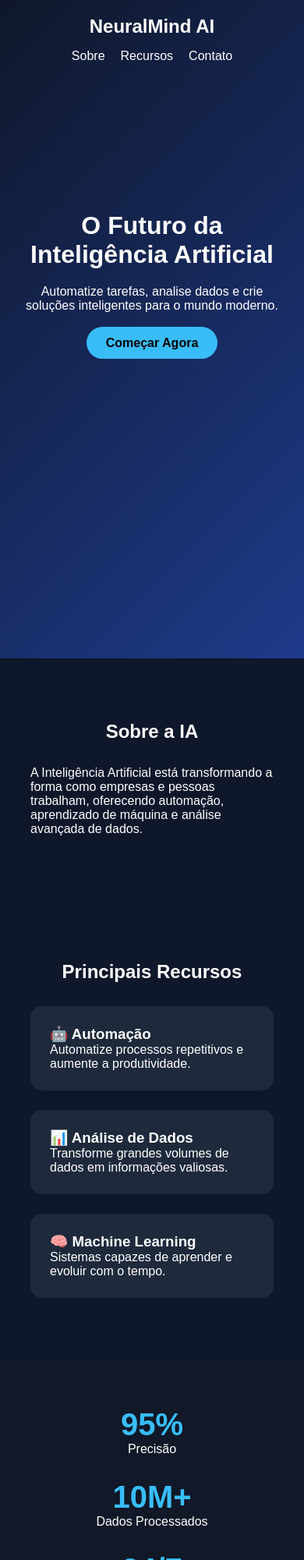
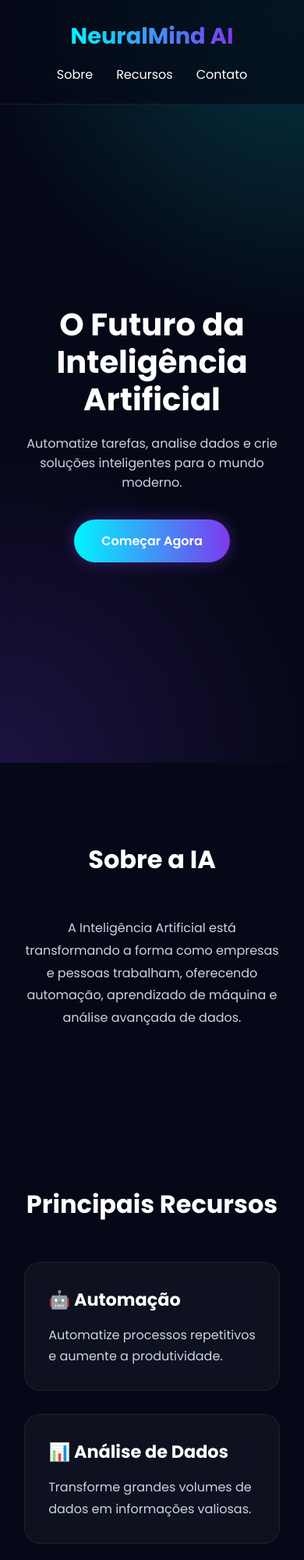
Before and after one commit to micaelbatista-art/-AI-Vision, a plain HTML site: page index.html in a window 390 px wide. Shown: the top 2000 px of the page at 78% size. Drawn offline with Linux system fonts and the light colour scheme.

Commit message:
Update style.css

```diff
--- a/style.css
+++ b/style.css
@@ -1,123 +1,230 @@
+/* Google Font */
+@import url('https://fonts.googleapis.com/css2?family=Poppins:wght@300;400;500;600;700&display=swap');
+
 *{
     margin:0;
     padding:0;
     box-sizing:border-box;
-    font-family:Arial, sans-serif;
+    font-family:'Poppins', sans-serif;
+}
+
+html{
+    scroll-behavior:smooth;
 }
 
 body{
-    background:#0f172a;
-    color:white;
+    background:#050816;
+    color:#fff;
+    overflow-x:hidden;
 }
 
+/* HEADER */
 header{
     min-height:100vh;
-    background:linear-gradient(135deg,#0f172a,#1e3a8a);
+    background:
+    radial-gradient(circle at top right,#00f5ff33,transparent 40%),
+    radial-gradient(circle at bottom left,#7c3aed33,transparent 40%),
+    #050816;
 }
 
+/* NAVBAR */
 nav{
+    width:100%;
     display:flex;
     justify-content:space-between;
     align-items:center;
-    padding:20px 10%;
+    padding:25px 8%;
+    position:fixed;
+    top:0;
+    backdrop-filter:blur(10px);
+    background:rgba(5,8,22,.7);
+    border-bottom:1px solid rgba(255,255,255,.08);
+    z-index:1000;
+}
+
+nav h1{
+    font-size:1.8rem;
+    font-weight:700;
+    background:linear-gradient(90deg,#00f5ff,#7c3aed);
+    -webkit-background-clip:text;
+    -webkit-text-fill-color:transparent;
 }
 
 nav ul{
     display:flex;
+    gap:30px;
     list-style:none;
-    gap:20px;
 }
 
 nav a{
-    color:white;
     text-decoration:none;
+    color:#fff;
+    transition:.3s;
 }
 
+nav a:hover{
+    color:#00f5ff;
+}
+
+/* HERO */
 .hero{
+    min-height:100vh;
+    display:flex;
+    flex-direction:column;
+    justify-content:center;
+    align-items:center;
     text-align:center;
-    margin-top:150px;
-    padding:20px;
+    padding:0 20px;
 }
 
 .hero h2{
-    font-size:3rem;
+    font-size:4rem;
+    max-width:900px;
+    line-height:1.2;
     margin-bottom:20px;
 }
 
 .hero p{
     max-width:700px;
-    margin:auto;
-    margin-bottom:30px;
+    color:#cbd5e1;
+    font-size:1.1rem;
+    margin-bottom:35px;
 }
 
 .btn{
-    background:#38bdf8;
-    color:#000;
-    padding:12px 25px;
-    border-radius:30px;
+    padding:15px 35px;
+    border-radius:50px;
     text-decoration:none;
-    font-weight:bold;
+    font-weight:600;
+    color:#fff;
+    background:linear-gradient(90deg,#00f5ff,#7c3aed);
+    transition:.4s;
+    box-shadow:0 0 20px rgba(124,58,237,.4);
 }
 
+.btn:hover{
+    transform:translateY(-4px);
+    box-shadow:0 0 30px rgba(0,245,255,.6);
+}
+
+/* SEÇÕES */
 section{
-    padding:80px 10%;
+    padding:100px 8%;
 }
 
 section h2{
     text-align:center;
-    margin-bottom:30px;
+    font-size:2.5rem;
+    margin-bottom:50px;
 }
 
+/* SOBRE */
+#sobre p{
+    max-width:800px;
+    margin:auto;
+    text-align:center;
+    color:#cbd5e1;
+    line-height:1.8;
+}
+
+/* CARDS */
 .cards{
     display:grid;
-    grid-template-columns:repeat(auto-fit,minmax(250px,1fr));
-    gap:25px;
+    grid-template-columns:repeat(auto-fit,minmax(280px,1fr));
+    gap:30px;
 }
 
 .card{
-    background:#1e293b;
-    padding:25px;
-    border-radius:15px;
-    transition:.3s;
+    background:rgba(255,255,255,.04);
+    border:1px solid rgba(255,255,255,.08);
+    border-radius:20px;
+    padding:30px;
+    transition:.4s;
+    backdrop-filter:blur(10px);
 }
 
 .card:hover{
     transform:translateY(-10px);
+    border-color:#00f5ff;
+    box-shadow:0 0 25px rgba(0,245,255,.15);
 }
 
+.card h3{
+    margin-bottom:15px;
+    font-size:1.4rem;
+}
+
+.card p{
+    color:#cbd5e1;
+    line-height:1.7;
+}
+
+/* ESTATÍSTICAS */
 .stats{
-    display:flex;
-    justify-content:center;
-    gap:50px;
+    display:grid;
+    grid-template-columns:repeat(auto-fit,minmax(200px,1fr));
+    gap:30px;
     text-align:center;
-    background:#111827;
-    padding:60px 20px;
+}
+
+.stats div{
+    background:rgba(255,255,255,.04);
+    padding:35px;
+    border-radius:20px;
+    border:1px solid rgba(255,255,255,.08);
 }
 
 .stats h3{
-    font-size:2.5rem;
-    color:#38bdf8;
+    font-size:3rem;
+    background:linear-gradient(90deg,#00f5ff,#7c3aed);
+    -webkit-background-clip:text;
+    -webkit-text-fill-color:transparent;
 }
 
+.stats p{
+    margin-top:10px;
+    color:#cbd5e1;
+}
+
+/* FOOTER */
 footer{
     text-align:center;
-    padding:40px;
-    background:#020617;
+    padding:50px 20px;
+    border-top:1px solid rgba(255,255,255,.08);
+    background:#030712;
 }
 
+footer h3{
+    margin-bottom:10px;
+}
+
+footer p{
+    color:#94a3b8;
+}
+
+/* RESPONSIVO */
 @media(max-width:768px){
 
     nav{
         flex-direction:column;
         gap:15px;
+        position:relative;
+    }
+
+    nav ul{
+        flex-wrap:wrap;
+        justify-content:center;
     }
 
     .hero h2{
+        font-size:2.5rem;
+    }
+
+    .hero p{
+        font-size:1rem;
+    }
+
+    section h2{
         font-size:2rem;
     }
-
-    .stats{
-        flex-direction:column;
-        gap:30px;
-    }
 }
```
